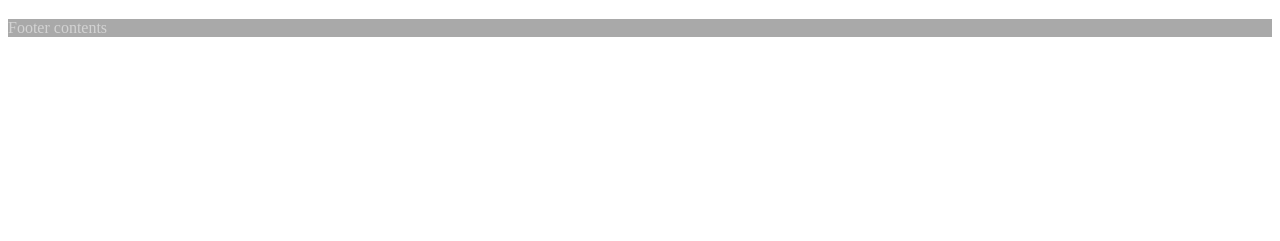
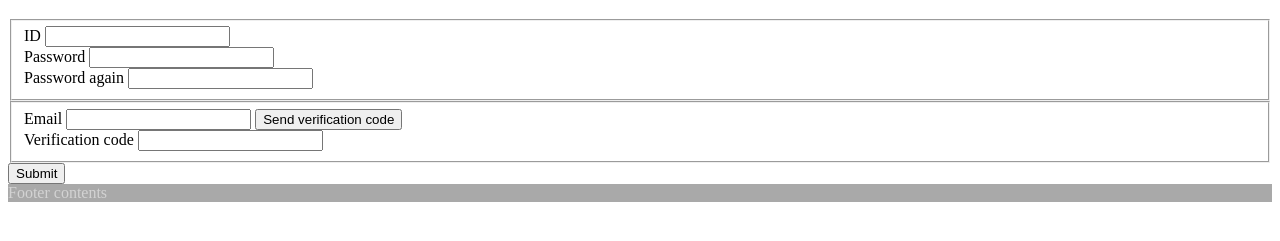
Before and after one commit to done-4u/Plot-front, a plain HTML site: page register.html in a window 1280 px wide. Shown: the part 121-362 px from the top of the page. Drawn offline with Linux system fonts and the light colour scheme.

Commit message:
feat(register): add basic inputs

```diff
--- a/register.html
+++ b/register.html
@@ -16,6 +16,34 @@
     </ul>
 </nav>
 <h1>Register</h1>
+<form>
+    <fieldset>
+        <div>
+            <label for="id">ID</label>
+            <input id="id" required>
+        </div>
+        <div>
+            <label for="pw">Password</label>
+            <input id="pw" type="password" required>
+        </div>
+        <div>
+            <label for="pw-again">Password again</label>
+            <input id="pw-again" type="password" required>
+        </div>
+    </fieldset>
+    <fieldset>
+        <div>
+            <label for="email">Email</label>
+            <input id="email" type="email" required>
+            <button>Send verification code</button>
+        </div>
+        <div>
+            <label for="code">Verification code</label>
+            <input id="code" required>
+        </div>
+    </fieldset>
+    <button type="submit">Submit</button>
+</form>
 <footer>
     Footer contents
 </footer>
```
